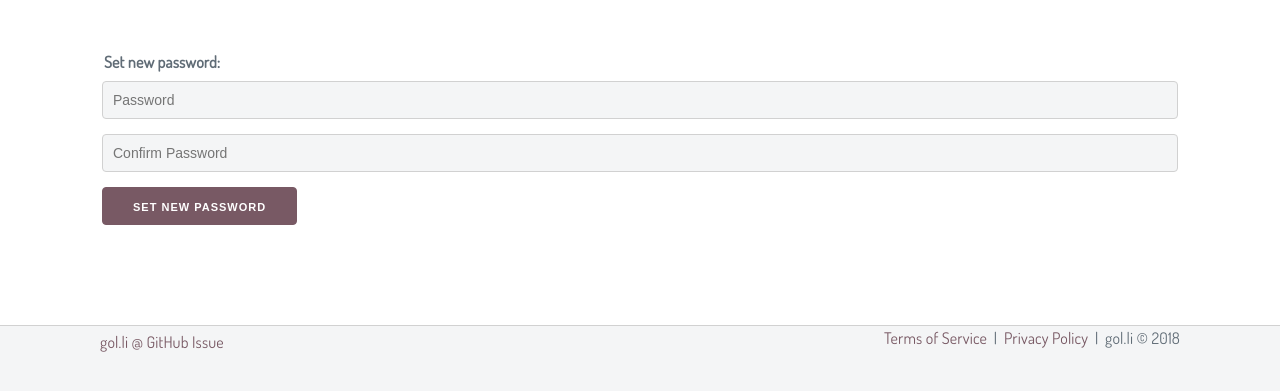
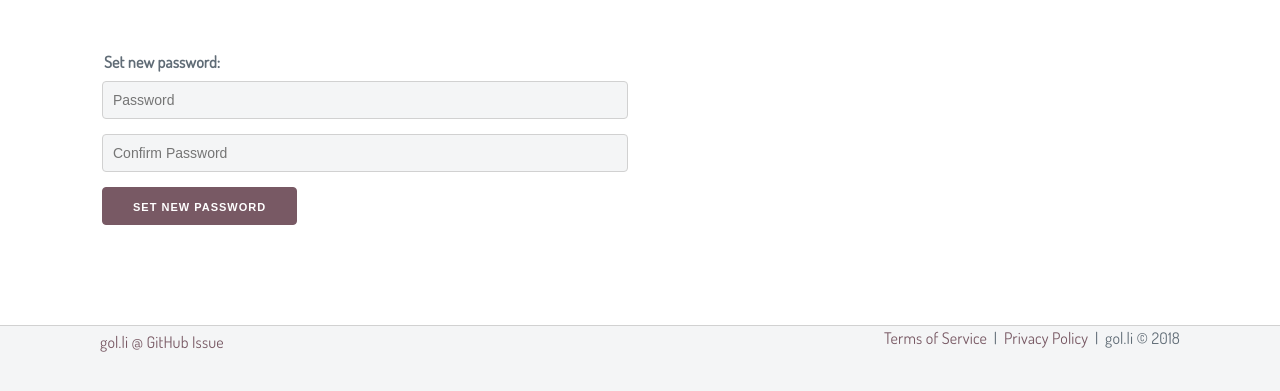
Before and after one commit to dneustadt/gol.li, a PHP site: page /login/password in a window 1280 px wide. Shown: the part 50-441 px from the top of the page. Run offline with PHP 8.4, Linux system fonts and the light colour scheme.

Commit message:
password reset forms layout

```diff
--- a/Views/login/password.php
+++ b/Views/login/password.php
@@ -5,6 +5,8 @@
         with your new credentials.
     </p>
 <?php else: ?>
+    <div class="row">
+        <div class="column">
             <fieldset class="reset-form">
                 <legend>Set new password:</legend>
                 <form action="<?= @$data['base_path']; ?>/login/password" method="post">
@@ -30,4 +32,7 @@
                     </div>
                 </form>
             </fieldset>
+        </div>
+        <div class="column"></div>
+    </div>
 <?php endif; ?>
--- a/Views/login/reset.php
+++ b/Views/login/reset.php
@@ -4,6 +4,8 @@
         including a link to reset your password.
     </p>
 <?php else: ?>
+    <div class="row">
+        <div class="column">
             <fieldset class="reset-form">
                 <legend>Request password reset:</legend>
                 <form action="<?= @$data['base_path']; ?>/login/reset" method="post">
@@ -15,4 +17,7 @@
                     </div>
                 </form>
             </fieldset>
+        </div>
+        <div class="column"></div>
+    </div>
 <?php endif; ?>
```
Lines whose indentation alone changed are shown as unchanged.
